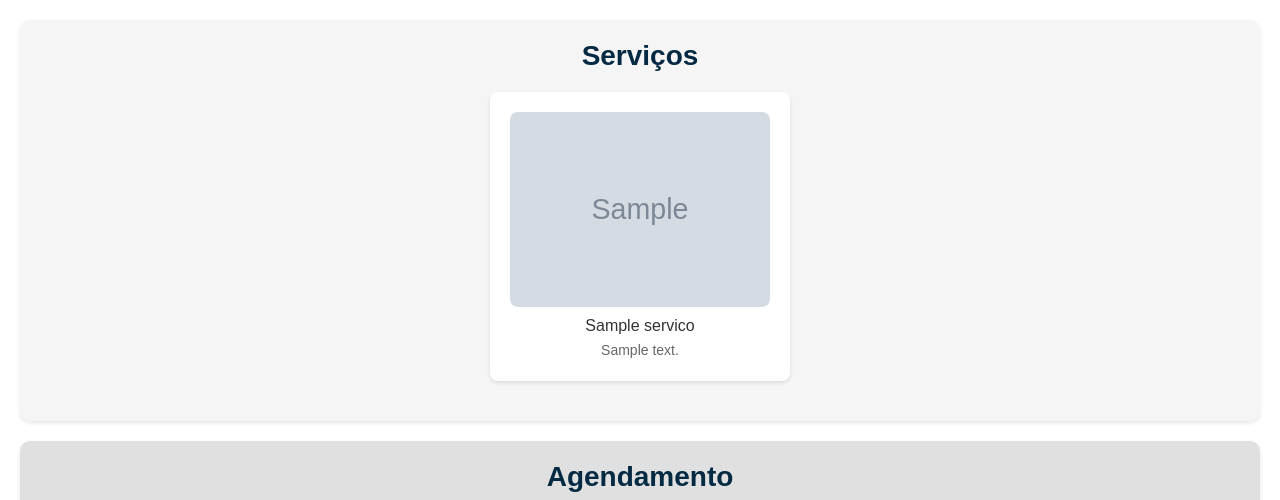
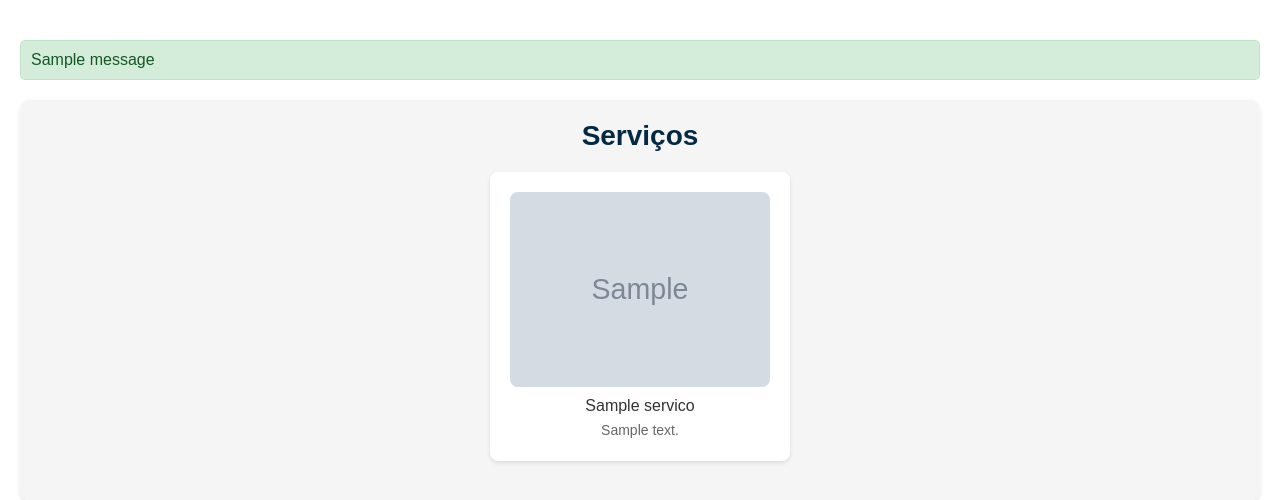
Before and after one commit to eliasneto072/consultorio_odontologico, a Django app: page / in a window 1280 px wide. Shown: the part 111-611 px from the top of the page. Run offline with Django 5.2, Linux system fonts and the light colour scheme; tables that the repository leaves empty hold one stand-in row (values such as "Sample post"); grey boxes marked "Sample" are stand-in pictures; one stand-in notice (Sample message) is shown.

Commit message:
added messages feedback

```diff
--- a/consultorio/templates/home.html
+++ b/consultorio/templates/home.html
@@ -7,6 +7,15 @@
 
 {% block main %}
 <main>
+    <!-- Bloco para exibir mensagens -->
+    {% if messages %}
+        <ul class="messages">
+            {% for message in messages %}
+                <li{% if message.tags %} class="{{ message.tags }}"{% endif %}>{{ message }}</li>
+            {% endfor %}
+        </ul>
+    {% endif %}
+
     <!-- Seção de Serviços -->
     <section id="servicos">
         <h2>Serviços</h2>
--- a/consultorio/views.py
+++ b/consultorio/views.py
@@ -1,4 +1,6 @@
-from django.shortcuts import render, redirect
+from django.shortcuts import render, redirect, get_object_or_404
+from django.contrib import messages
+
 from .models import Paciente, Servico, Agendamento
 from .forms import PacienteForm, AgendamentoForm
 
@@ -33,7 +35,13 @@ def homeView(request):
                 servico=servico
             )
             agendamento.save()
+
+            # Adiciona mensagem de sucesso
+            messages.success(request, 'Agendamento realizado com sucesso!')
             return redirect('home')
+        else:
+            # Adiciona mensagem de erro se o formulário não for válido
+            messages.error(request, 'Houve um erro ao tentar realizar o agendamento. Verifique os dados e tente novamente.')
 
     context = {
         'servicos': servicos,
@@ -59,18 +67,29 @@ def pacienteCadastroView(request):
                 }
             )
 
-            if not created:
+            if created:
+                messages.success(request, 'Paciente cadastrado com sucesso.')
+            else:
                 # Atualiza os campos que não foram preenchidos
+                updated = False
                 if not paciente.nome:
                     paciente.nome = nome
+                    updated = True
                 if not paciente.telefone:
                     paciente.telefone = form.cleaned_data.get('telefone', '')
+                    updated = True
                 if not paciente.endereco:
                     paciente.endereco = form.cleaned_data.get('endereco', '')
-                paciente.save()
+                    updated = True
+                if updated:
+                    paciente.save()
+                    messages.success(request, 'Dados do paciente atualizados com sucesso.')
+                else:
+                    messages.info(request, 'Nenhuma atualização necessária, os dados do paciente já estavam completos.')
 
             return redirect('home')
-
+        else:
+            messages.error(request, 'Houve um erro no cadastro. Verifique os dados informados.')
     else:
         form = PacienteForm()
 
--- a/static/css/home.css
+++ b/static/css/home.css
@@ -161,3 +161,38 @@ main {
 #cadastro button:hover {
     background-color: #033737; /* Cor de fundo do botão ao passar o mouse */
 }
+
+/* Estilos para as mensagens de feedback */
+.messages {
+    list-style: none;
+    padding: 0;
+    margin: 20px 0;
+}
+
+.messages li {
+    padding: 10px;
+    margin-bottom: 10px;
+    border-radius: 5px;
+    font-size: 16px; /* Ajuste de tamanho de fonte */
+}
+
+/* Estilo para mensagens de sucesso */
+.messages .success {
+    background-color: #d4edda;
+    color: #155724;
+    border: 1px solid #c3e6cb;
+}
+
+/* Estilo para mensagens de erro */
+.messages .error {
+    background-color: #f8d7da;
+    color: #721c24;
+    border: 1px solid #f5c6cb;
+}
+
+/* Estilo para mensagens informativas */
+.messages .info {
+    background-color: #d1ecf1;
+    color: #0c5460;
+    border: 1px solid #bee5eb;
+}
--- a/templates/base.html
+++ b/templates/base.html
@@ -57,7 +57,7 @@
     <footer>
         <div class="footer-container">
             <div class="footer-logo">
-                <img src="/assets/logo.jpg" alt="Logo Dr. Eduardo">
+                <img src="{% static 'assets/logo.jpg' %}" alt="Logo Dr. Eduardo">
                 <p>Dr. Eduardo Rodrigues</p>
             </div>
 
@@ -73,7 +73,7 @@
             <div class="footer-social">
                 <ul>
                     <li><a href="https://wa.me/1234567890" target="_blank">
-                        <img src="/assets/WhatsApp.png" alt="WhatsApp" width="30px">
+                        <img src="{% static 'assets/WhatsApp.png' %}" alt="WhatsApp" width="30px">
                     </a></li>
                     <!-- Adicione outros ícones de redes sociais conforme necessário -->
                 </ul>
```
Also changed, not shown: consultorio/templates/cadastro.html (+10 -0 lines).
